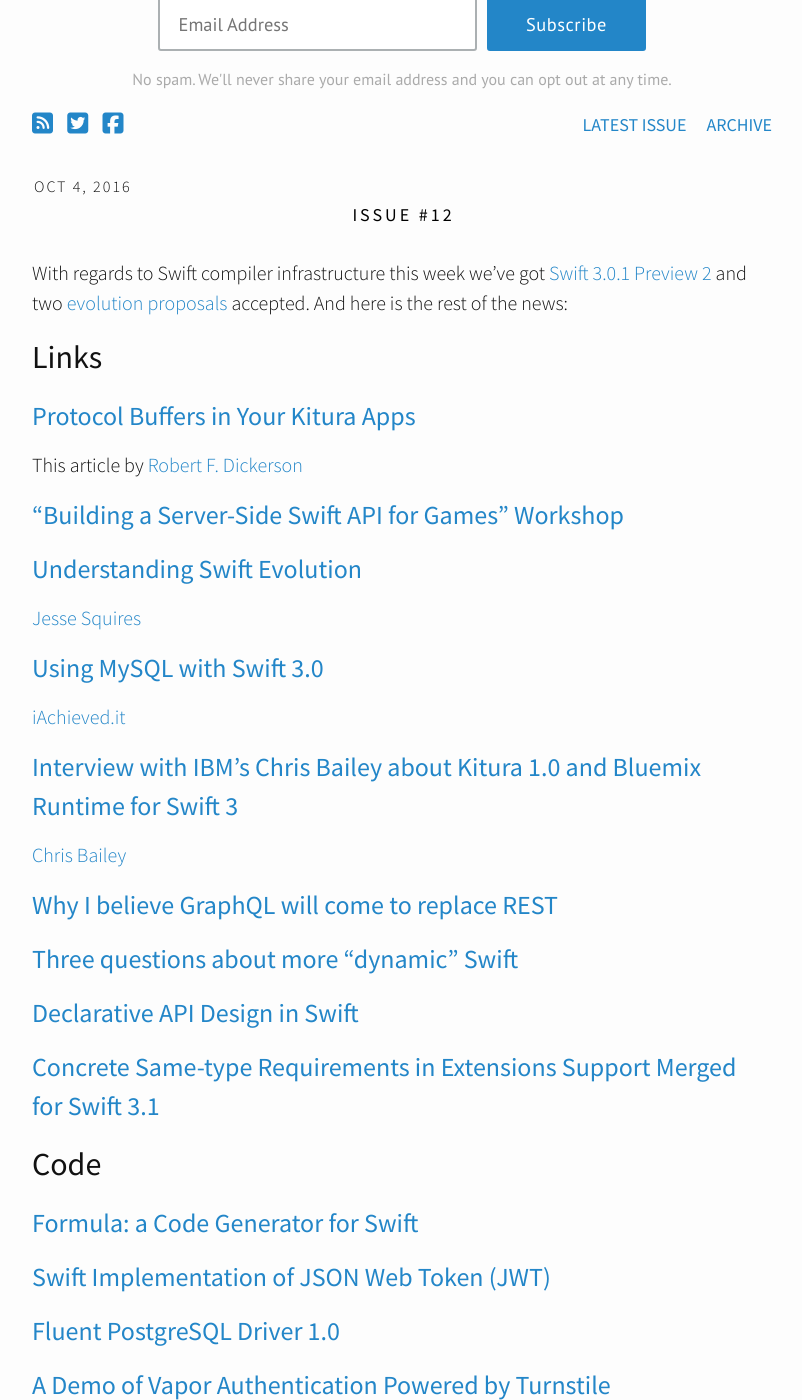
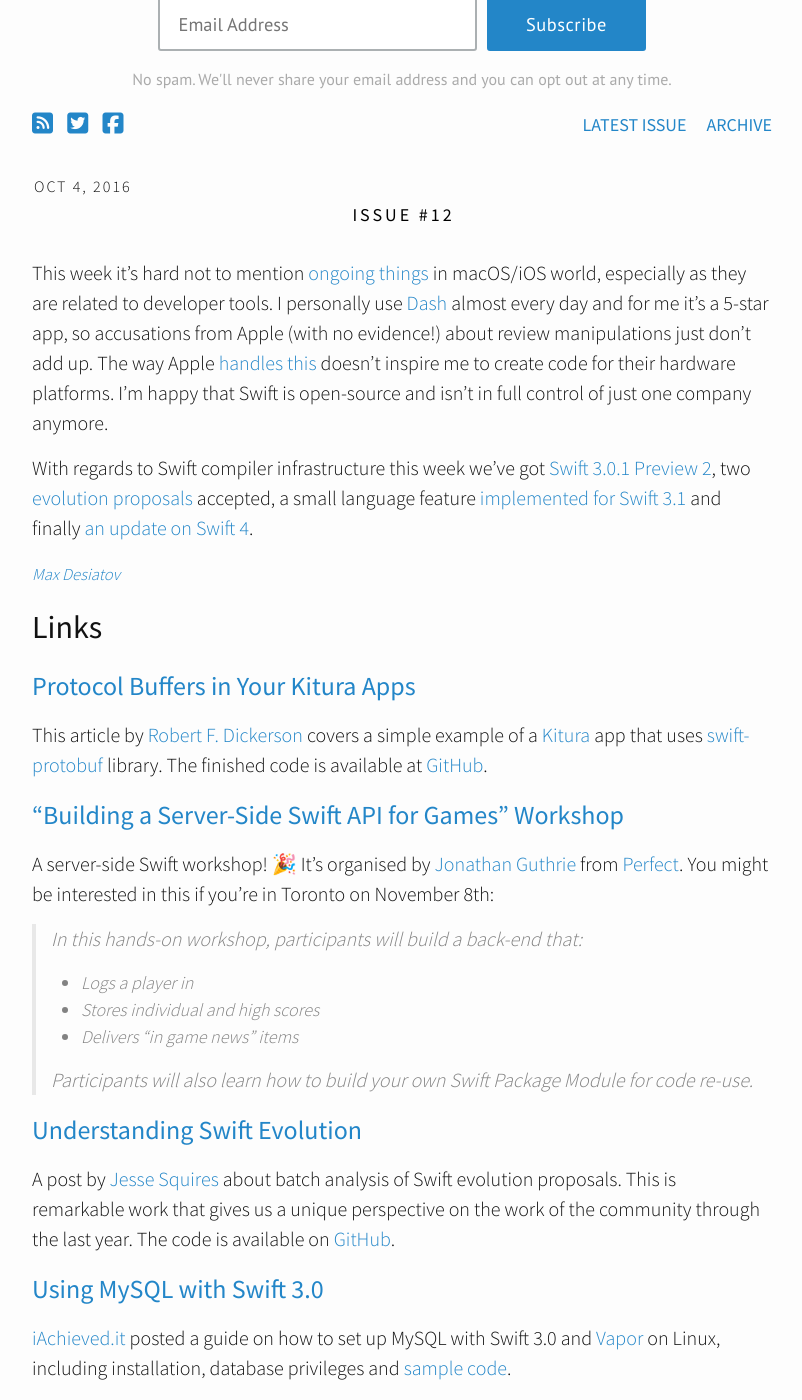
Before and after one commit to ServerSwift/serverswift.tech, a Jekyll site: the page built from _posts/2016-10-06-issue12.markdown, in a window 1280 px wide and 1400 px high, scrolled down 325 px. Shown: the whole window, without its empty margins (238-1040 px from the left). Built offline with Jekyll 4.4.1, drawn with Linux system fonts in a browser that asks for light colours; nearby versions of some CDN libraries; some of the changed text lies outside the part shown.

Commit message:
Issue #12 finalised

```diff
--- a/_posts/2016-10-06-issue12.markdown
+++ b/_posts/2016-10-06-issue12.markdown
@@ -4,45 +4,82 @@
 date:   2016-10-04
 ---
 
-With regards to Swift compiler infrastructure this week we've got [Swift 3.0.1 Preview 2](https://swift.org/download/#previews)
-and two [evolution](https://github.com/apple/swift-evolution/blob/master/proposals/0141-available-by-swift-version.md)
-[proposals](https://github.com/apple/swift-evolution/blob/master/proposals/0142-associated-types-constraints.md) accepted.
-And here is the rest of the news:
+This week it's hard not to mention
+[ongoing things](https://9to5mac.com/2016/10/05/apple-inexplicably-terminates-developer-account-for-popular-developer-app-dash-apps-removed-from-app-store/)
+in macOS/iOS world, especially as they are related to developer tools. I personally
+use [Dash](https://kapeli.com/dash) almost every day and for me it's a 5-star app,
+so accusations from Apple (with no evidence!) about review manipulations just
+don't add up. The way Apple [handles this](http://inessential.com/2016/10/06/apples_judicial_system)
+doesn't inspire me to create code for their hardware platforms. I'm happy
+that Swift is open-source and isn't in full control of just one company anymore.
+
+With regards to Swift compiler infrastructure this week we've got
+[Swift 3.0.1 Preview 2](https://swift.org/download/#previews), two
+[evolution](https://github.com/apple/swift-evolution/blob/master/proposals/0141-available-by-swift-version.md)
+[proposals](https://github.com/apple/swift-evolution/blob/master/proposals/0142-associated-types-constraints.md)
+accepted, a small language feature
+[implemented for Swift 3.1](https://bugs.swift.org/browse/SR-1009) and finally
+[an update on Swift 4](https://github.com/apple/swift-evolution/pull/541/files).
+
+[<small><i>Max Desiatov</i></small>](https://twitter.com/maxdesiatov)
 
 ## Links
 
 ### [Protocol Buffers in Your Kitura Apps](https://developer.ibm.com/swift/2016/09/30/protocol-buffers-with-kitura/)
 
-This article by [Robert F. Dickerson](https://twitter.com/rfdickerson)
-
+This article by [Robert F. Dickerson](https://twitter.com/rfdickerson) covers
+a simple example of a [Kitura](http://www.kitura.io) app that uses
+[swift-protobuf](https://github.com/apple/swift-protobuf) library. The finished
+code is available at [GitHub](https://github.com/rfdickerson/Kitura-Protobufs).
 
 ### [“Building a Server-Side Swift API for Games” Workshop](https://www.eventbrite.com/e/building-a-server-side-swift-api-for-games-workshop-tickets-28396357269)
 
+A server-side Swift workshop! 🎉
+It's organised by [Jonathan Guthrie](https://twitter.com/iamjono) from
+[Perfect](https://www.perfect.org). You might be interested in this if
+you're in Toronto on November 8th:
+
+> In this hands-on workshop, participants will build a back-end that:
+>
+> * Logs a player in
+> * Stores individual and high scores
+> * Delivers “in game news” items
+>
+> Participants will also learn how to build your own Swift Package Module for code re-use.
+
 ### [Understanding Swift Evolution](http://www.jessesquires.com/understanding-swift-evolution/)
 
-[Jesse Squires](https://twitter.com/jesse_squires)
+A post by [Jesse Squires](https://twitter.com/jesse_squires) about batch
+analysis of Swift evolution proposals. This is remarkable work that gives us
+a unique perspective on the work of the community through the last year. The code is
+available on [GitHub](https://github.com/jessesquires/swift-proposal-analyzer).
 
 ### [Using MySQL with Swift 3.0](http://dev.iachieved.it/iachievedit/working-with-mysql-databases-using-swift-3-0/)
 
-[iAchieved.it](https://twitter.com/iachievedit)
+[iAchieved.it](https://twitter.com/iachievedit) posted a guide on how to set up
+MySQL with Swift 3.0 and [Vapor](https://vapor.codes) on Linux, including
+installation, database privileges and [sample code](https://github.com/iachievedit/swift_mysql).
 
 ### [Interview with IBM’s Chris Bailey about Kitura 1.0 and Bluemix Runtime for Swift 3](https://www.infoq.com/news/2016/10/ibm-kitura-10-bluemix-swift-3)
 
-[Chris Bailey](https://twitter.com/Chris__Bailey)
+A short interview [Chris Bailey](https://twitter.com/Chris__Bailey) where he
+provides a retrospective of Swift 3.0 and Kitura development.
 
-### [Why I believe GraphQL will come to replace REST](https://dev.to/reactiveconf/why-i-believe-graphql-will-come-to-replace-rest)
+### [Three Questions About More "Dynamic" Swift](https://lists.swift.org/pipermail/swift-evolution/Week-of-Mon-20160926/027337.html)
 
+This email from [Chris Lattner](https://twitter.com/clattner_llvm) on
+[swift-evolution mailing list](https://lists.swift.org/mailman/listinfo/swift-evolution)
+sheds some light on "dynamic" features of Swift and even mentions [Zewo's](http://www.zewo.io)
+reflection API.
 
+### [Why I Believe GraphQL Will Come to Replace REST](https://dev.to/reactiveconf/why-i-believe-graphql-will-come-to-replace-rest)
 
-### [Three questions about more "dynamic" Swift	](https://lists.swift.org/pipermail/swift-evolution/Week-of-Mon-20160926/027337.html)
-
-
-
-### [Declarative API Design in Swift](http://blog.benjamin-encz.de/post/declarative-api-design-in-swift/)
-
-
-
-### [Concrete Same-type Requirements in Extensions Support Merged for Swift 3.1](https://bugs.swift.org/browse/SR-1009)
+A nice write-up about [GraphQL](http://graphql.org) by
+[Martijn Walraven](https://twitter.com/martijnwalraven), who is also a developer of
+an GraphQL [client library for iOS](https://github.com/apollostack/apollo-ios).
+I mostly agree with the main premise as there are better approaches than REST in
+many APIs. With regards to this [Falcor from Netflix](http://netflix.github.io/falcor/)
+is also worth mentioning.
 
 ## Code
 
```
